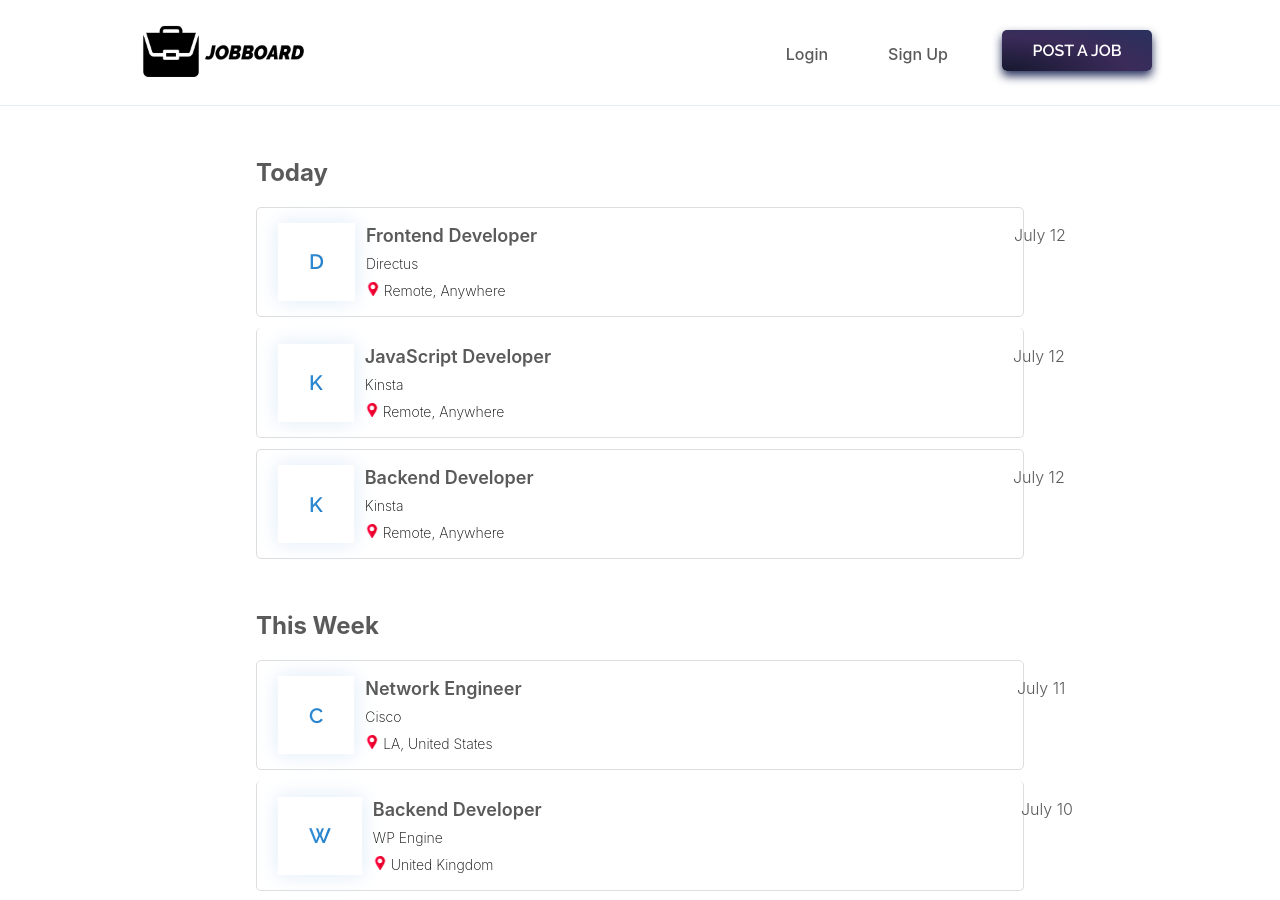
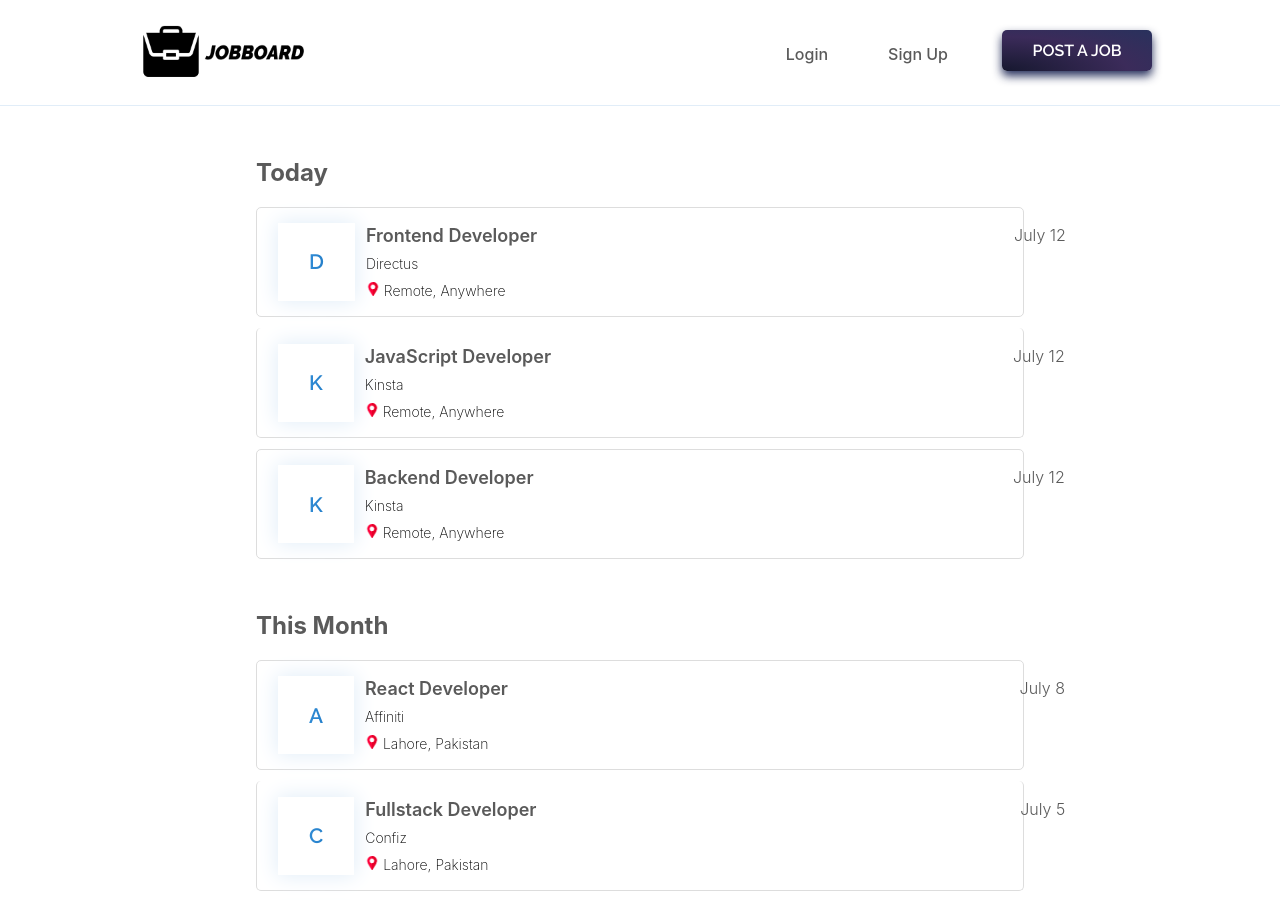
Before and after one commit to msaaddev/jobboard, a Next.js app: page / in a window 1280 px wide. Shown: the top 900 px of the page. Built offline with nearby package versions, Linux system fonts and the light colour scheme; no server answers.

Commit message:
👌 IMPROVE: data

```diff
--- a/data/jobs.json
+++ b/data/jobs.json
@@ -20,29 +20,6 @@
 			"company": "Kinsta",
 			"location": "Remote, Anywhere",
 			"date": "July 12"
-		}
-	],
-	"week": [
-		{
-			"id": "6",
-			"title": "Network Engineer",
-			"company": "Cisco",
-			"location": "LA, United States",
-			"date": "July 11"
-		},
-		{
-			"id": "5",
-			"title": "Backend Developer",
-			"company": "WP Engine",
-			"location": "United Kingdom",
-			"date": "July 10"
-		},
-		{
-			"id": "4",
-			"title": "Backend Developer",
-			"company": "Xome Company",
-			"location": "United Kingdom",
-			"date": "July 9"
 		}
 	],
 	"month": [
--- a/pages/index.js
+++ b/pages/index.js
@@ -7,7 +7,6 @@
 		<>
 			<SEO />
 			{jobs.today.length > 0 && <Jobs day="Today" jobs={jobs.today} />}
-			{jobs.week.length > 0 && <Jobs day="This Week" jobs={jobs.week} />}
 			{jobs.month.length > 0 && (
 				<Jobs day="This Month" jobs={jobs.month} />
 			)}
```
